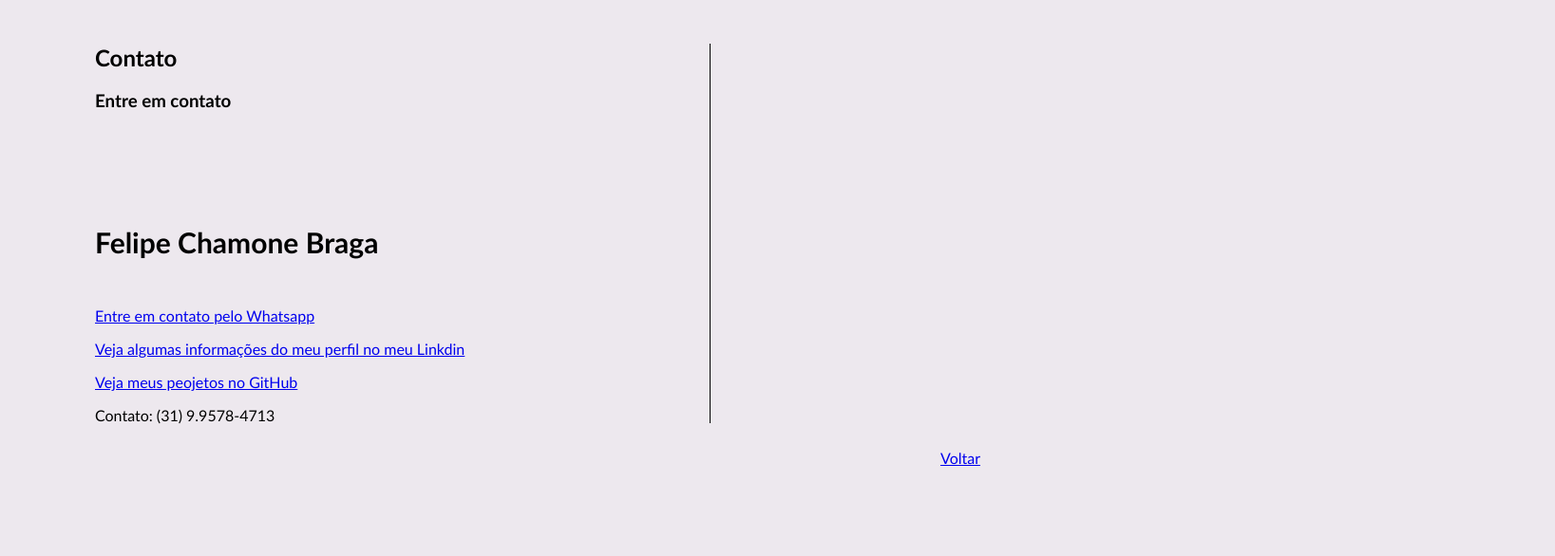
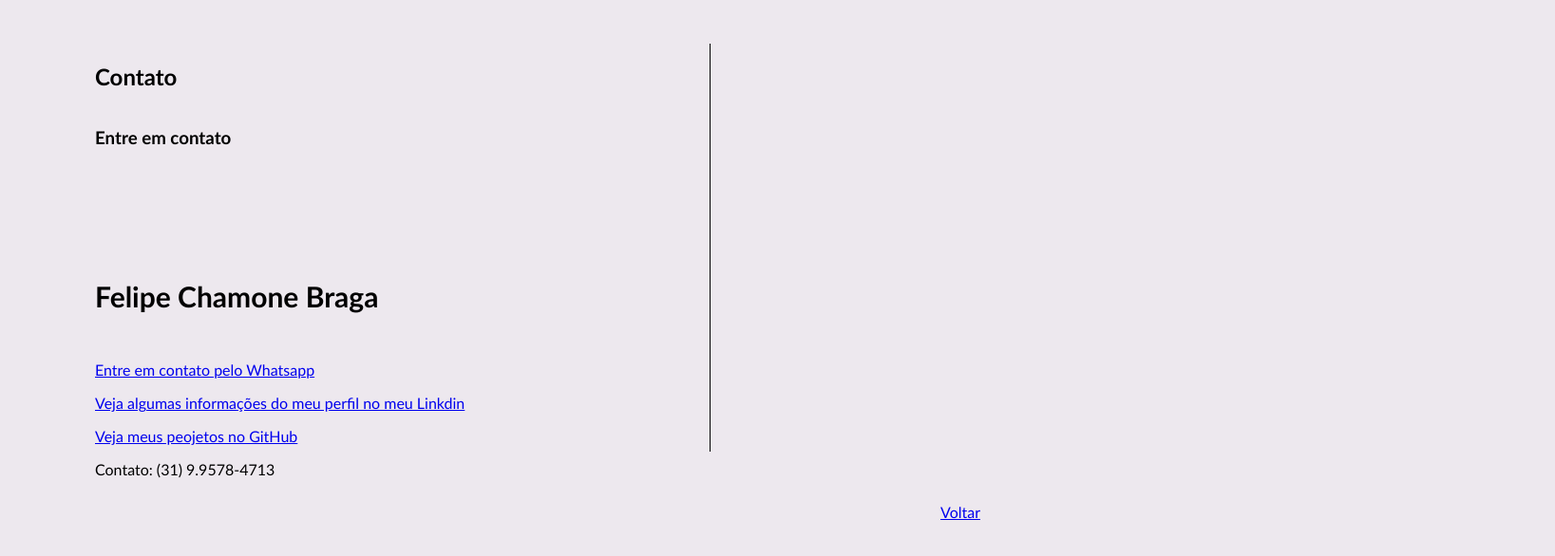
Before and after one commit to chamone8/Curriculo, a React (Create React App) app: page /Contato in a window 1280 px wide. Shown: the top 586 px of the page at 95% size, 1637 px wide, since content can reach past the window. Built offline with nearby package versions, Linux system fonts and the light colour scheme.

Commit message:
Projeto finalizado

```diff
--- a/src/Paginas/principal/style.css
+++ b/src/Paginas/principal/style.css
@@ -108,13 +108,15 @@
     }
     .container{
         width:60%;
-        height: 400px;
-        border-right: solid 1px;
+        height: 430px;
+        border-right: solid 1px black;
+        display: grid;
 
     }
 
     .minhasInformacoes{
         width: 100%;
+
 
     }
     .minhasInformacoes p {
```
